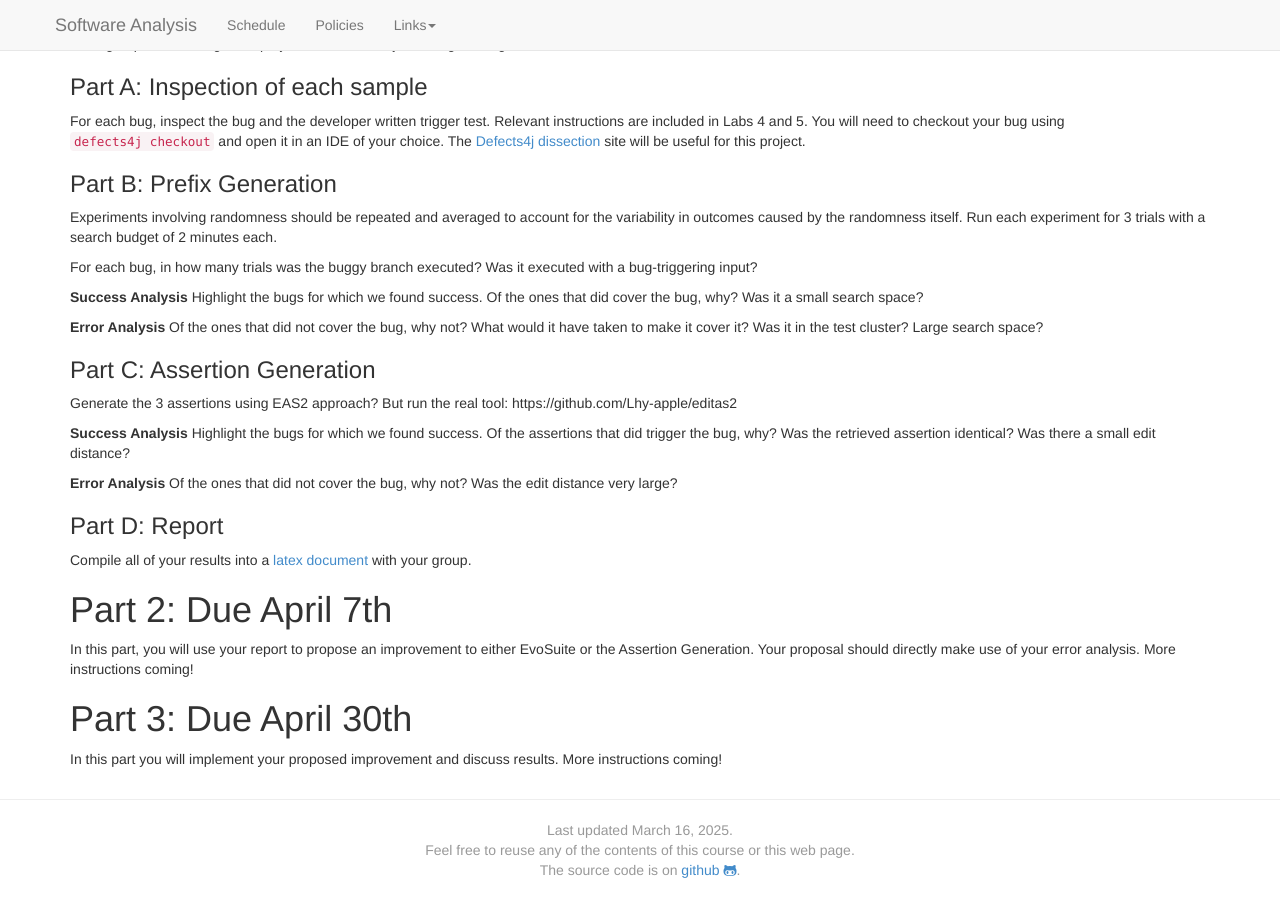
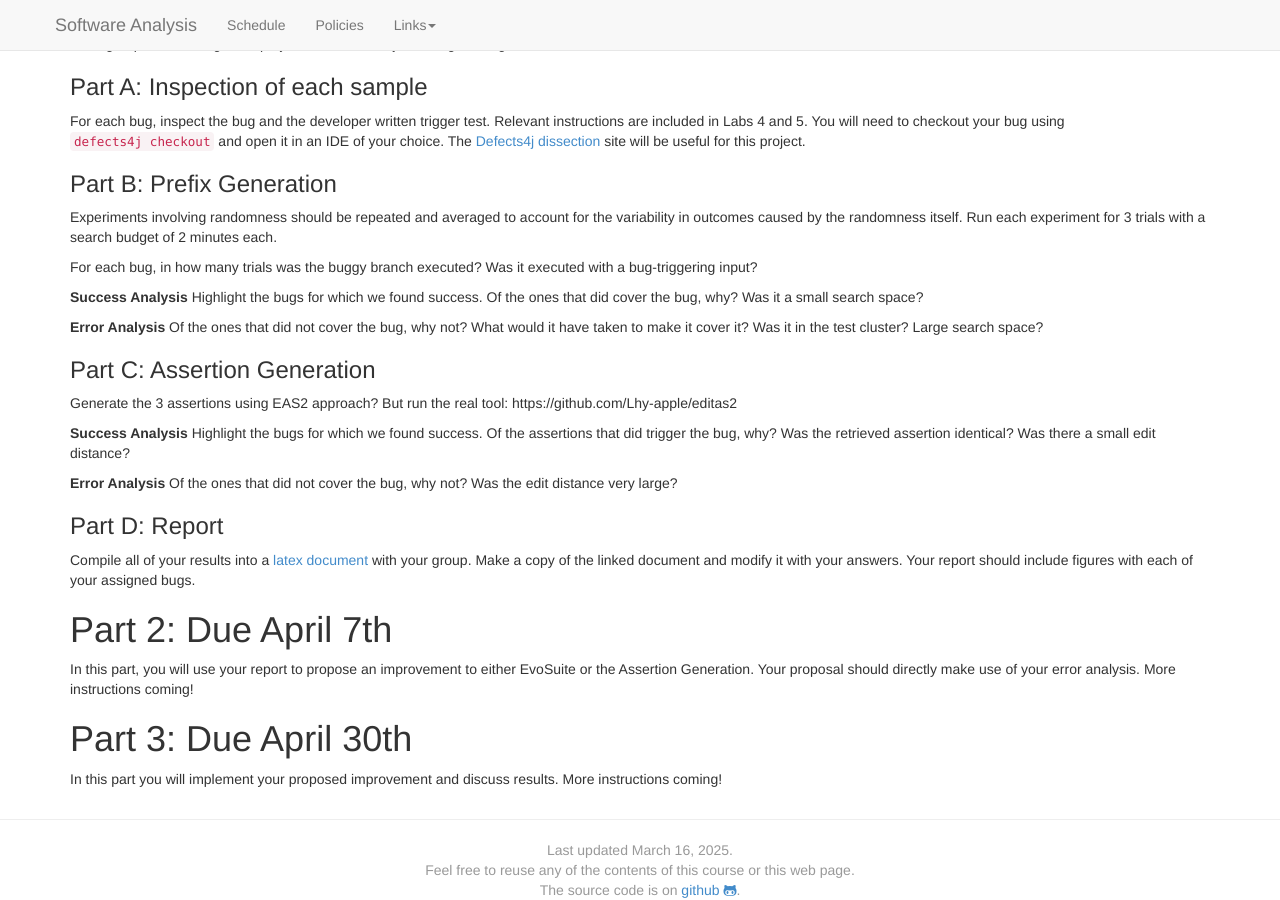
Before and after one commit to bmc-cs-software-analysis/383, a Jekyll site: the page built from project/Project.md, in a window 1280 px wide and 900 px high, scrolled down 917 px. Built offline with Jekyll 4.4.1, drawn with Linux system fonts in a browser that asks for light colours; nearby versions of some CDN libraries.

Commit message:
more about the report

```diff
--- a/project/Project.md
+++ b/project/Project.md
@@ -111,7 +111,7 @@ Highlight the bugs for which we found success. Of the assertions that did trigge
 Of the ones that did not cover the bug, why not? Was the edit distance very large?
 
 ### Part D: Report
-Compile all of your results into a [latex document](https://www.overleaf.com/read/skgqsjtdprhz#2b546f) with your group.
+Compile all of your results into a [latex document](https://www.overleaf.com/read/skgqsjtdprhz#2b546f) with your group. Make a copy of the linked document and modify it with your answers. Your report should include figures with each of your assigned bugs.
 
 
 # Part 2: Due April 7th
```
